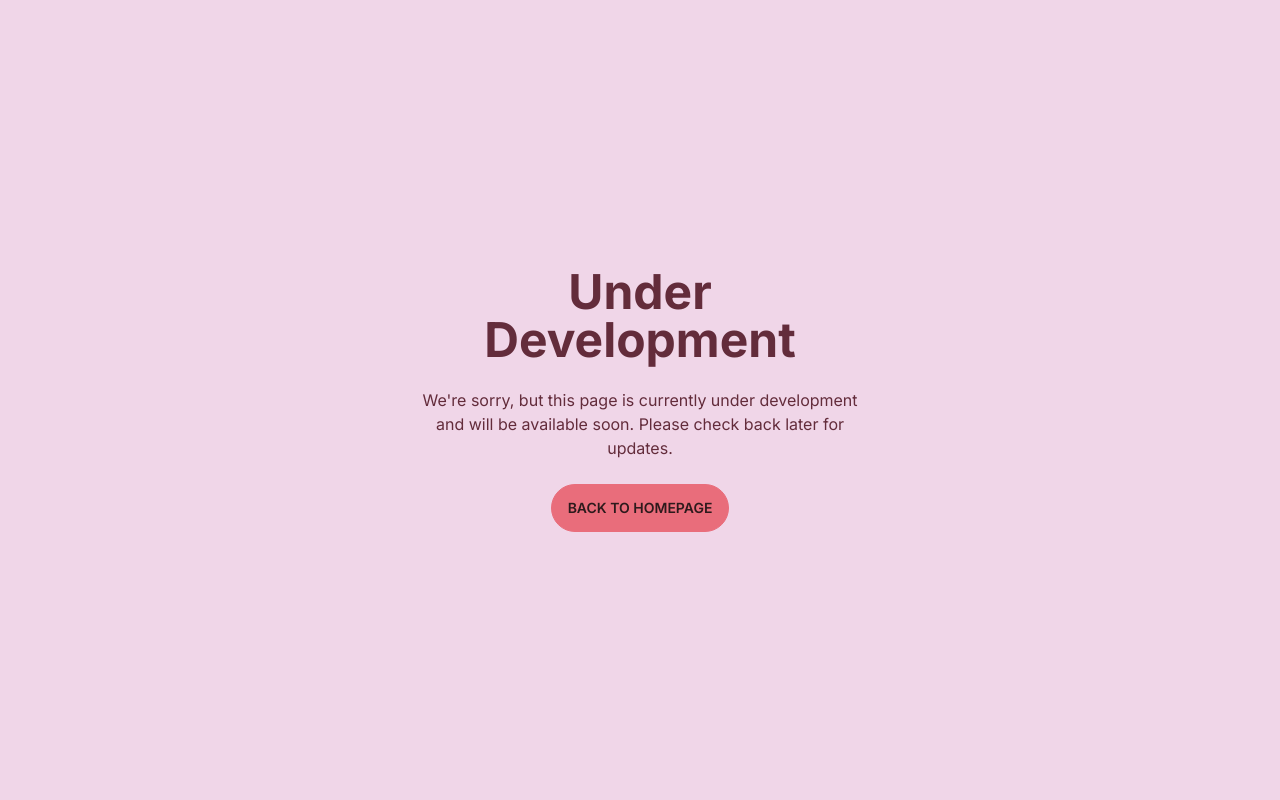
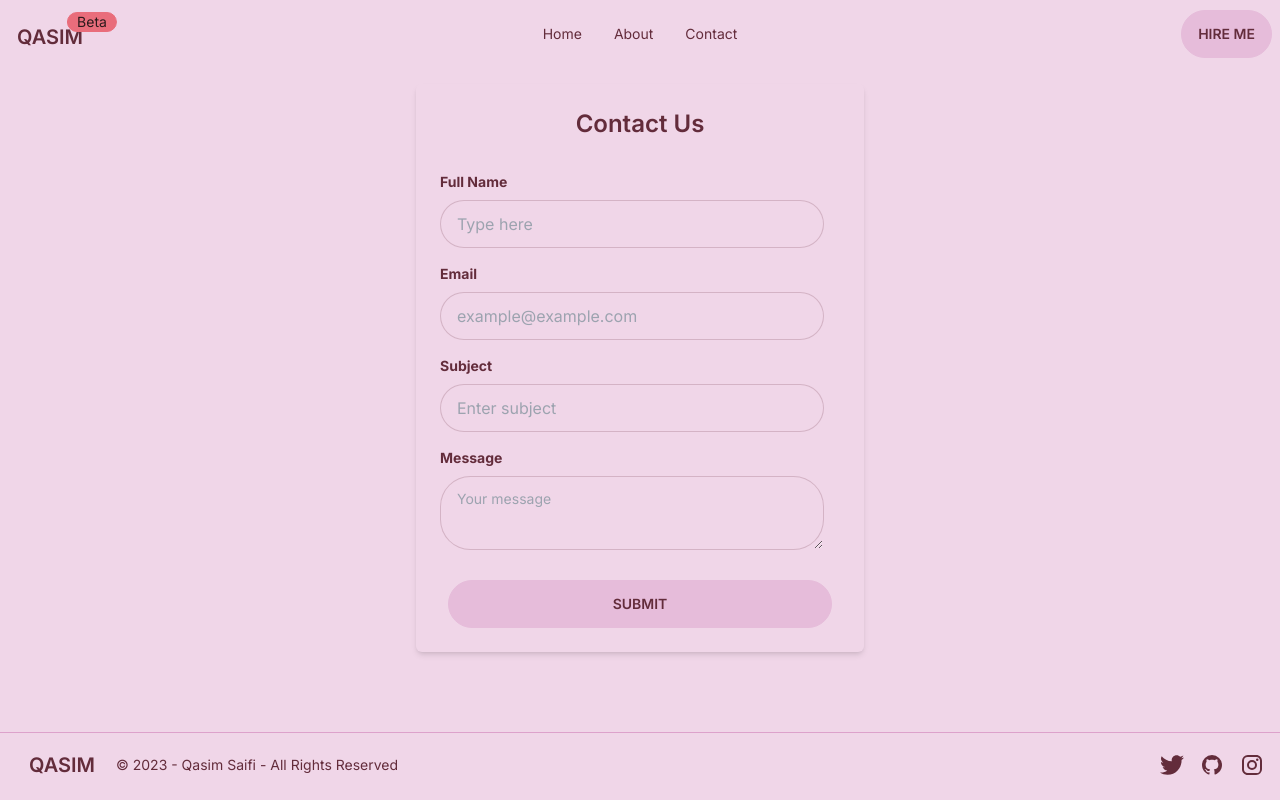
Before and after one commit to Qasimsaifi/portfolio, a Next.js app: page /contact in a window 1280 px wide. Built offline with nearby package versions, Linux system fonts and the light colour scheme.

Commit message:
add contact and about page

```diff
--- a/src/app/about/page.jsx
+++ b/src/app/about/page.jsx
@@ -1,21 +1,15 @@
+import About from "@/components/About";
+import Footer from "@/components/Footer";
+import Navbar from "@/components/Navbar";
 import React from "react";
 
 const aboutPage = () => {
   return (
-    <div className="hero min-h-screen ">
-      <div className="hero-content text-center">
-        <div className="max-w-md">
-          <h1 className="text-5xl font-bold">Under Development</h1>
-          <p className="py-6">
-            We're sorry, but this page is currently under development and will
-            be available soon. Please check back later for updates.
-          </p>
-          <button className="btn btn-primary">
-            <a href="/">Back to Homepage</a>{" "}
-          </button>
-        </div>
-      </div>
-    </div>
+   <>
+   <Navbar/>
+   <About/>
+   <Footer/>
+   </>
   );
 };
 
--- a/src/app/contact/page.jsx
+++ b/src/app/contact/page.jsx
@@ -1,20 +1,14 @@
+import Contact from "@/components/Contact";
+import Footer from "@/components/Footer";
+import Navbar from "@/components/Navbar";
 import React from "react";
 const contactPage = () => {
   return (
-    <div className="hero min-h-screen ">
-      <div className="hero-content text-center">
-        <div className="max-w-md">
-          <h1 className="text-5xl font-bold">Under Development</h1>
-          <p className="py-6">
-            We're sorry, but this page is currently under development and will
-            be available soon. Please check back later for updates.
-          </p>
-          <button className="btn btn-primary">
-            <a href="/">Back to Homepage</a>{" "}
-          </button>
-        </div>
-      </div>
-    </div>
+    <>
+    <Navbar/>
+    <Contact/>
+    <Footer/>
+    </>
   );
 };
 
--- a/src/app/layout.jsx
+++ b/src/app/layout.jsx
@@ -5,8 +5,8 @@ import { Inter } from 'next/font/google'
 const inter = Inter({ subsets: ['latin'] })
 
 export const metadata = {
-  title: 'Create Next App',
-  description: 'Generated by create next app',
+  title: 'Qasim Saifi - Full Stack Web Developer Portfolio',
+  description: 'Explore the web development projects and skills of Kasim Saifi.',
 }
 
 export default function RootLayout({ children }) {
--- /dev/null
+++ b/src/components/About.jsx
@@ -0,0 +1,32 @@
+import React from 'react';
+
+function About() {
+  return (
+    <div className="py-12 mt-4 mb-8">
+      <div className="container mx-auto px-4">
+        <div className="max-w-2xl mx-auto text-center">
+          <h2 className="text-3xl font-semibold  mb-6">About Me</h2>
+          <p className="text-lg">
+            Hey there! I'm Kasim Saifi, a full-stack web developer based in the vibrant city of Uttar Pradesh, India. I'm passionate about crafting digital experiences that are not only beautiful but also functional.
+          </p>
+          <p className="text-lg mt-4">
+            My journey in web development began with a fascination for creating interactive websites. Over the years, I've honed my skills in front-end technologies like HTML, CSS, and JavaScript, and I'm equally comfortable working on the back end with Python and Node.js.
+          </p>
+          <p className="text-lg mt-4">
+            When I'm not coding, you can find me exploring the latest trends in web development, experimenting with new frameworks and libraries, or seeking inspiration from design and tech communities. I believe in the power of lifelong learning, and I'm always excited to take on new challenges.
+          </p>
+          <p className="text-lg mt-4">
+            I'm here to bring your ideas to life and create web applications that leave a lasting impression. Let's collaborate and turn your vision into reality!
+          </p>
+          <div className="mt-8">
+            <button className="btn">
+              Contact Me
+            </button>
+          </div>
+        </div>
+      </div>
+    </div>
+  );
+}
+
+export default About;
--- /dev/null
+++ b/src/components/Contact.jsx
@@ -0,0 +1,52 @@
+import React from "react";
+
+const Contact = () => {
+  return (
+    <div className="mb-20 mt-4 ">
+      <div className="p-6 max-w-md mx-auto rounded-md shadow-md">
+        <h2 className="text-2xl font-semibold text-center  mb-8">Contact Us</h2>
+
+        <div className="mb-4">
+          <label className="block text-sm font-bold mb-2">Full Name</label>
+          <input
+            type="text"
+            placeholder="Type here"
+            className="input input-bordered w-full max-w-sm"
+          />
+        </div>
+
+        <div className="mb-4">
+          <label className="block text-sm font-bold mb-2">Email</label>
+          <input
+            type="email"
+            placeholder="example@example.com"
+            className="input input-bordered w-full max-w-sm"
+          />
+        </div>
+
+        <div className="mb-4">
+          <label className="block text-sm font-bold mb-2">Subject</label>
+          <input
+            type="text"
+            placeholder="Enter subject"
+            className="input input-bordered w-full max-w-sm "
+          />
+        </div>
+
+        <div className="mb-4">
+          <label className="block text-sm font-bold mb-2">Message</label>
+          <textarea
+            className="textarea textarea-bordered w-full max-w-sm"
+            placeholder="Your message"
+          ></textarea>
+        </div>
+
+        <div className="text-center mt-6">
+          <button className="btn w-full max-w-sm">Submit</button>
+        </div>
+      </div>
+    </div>
+  );
+};
+
+export default Contact;
--- a/src/components/Footer.jsx
+++ b/src/components/Footer.jsx
@@ -2,7 +2,7 @@ import React from "react";
 
 const Footer = () => {
   return (
-    <footer className="footer items-center p-4 bg-base-100 border-t border-primary">
+    <footer className="footer items-center p-4 bg-base-100 border-t border-base-300">
       <aside className="items-center grid-flow-col">
         <a className="btn btn-sm btn-ghost normal-case text-xl">QASIM</a>
         <p>&copy; 2023 - Qasim Saifi - All Rights Reserved</p>
--- a/src/components/Navbar.jsx
+++ b/src/components/Navbar.jsx
@@ -42,9 +42,9 @@ const Navbar = () => {
             </li>
           </ul>
         </div>
-        <div className="avatar indicator mt-1">
+        <div className="avatar indicator ">
           <span className="indicator-item badge badge-primary">Beta</span>
-          <a className="btn btn-ghost normal-case text-xl">QASIM</a>
+          <a href="/" className="btn btn-ghost normal-case text-xl btn-xs">QASIM</a>
         </div>
       </div>
       <div className="navbar-center hidden lg:flex">
```
